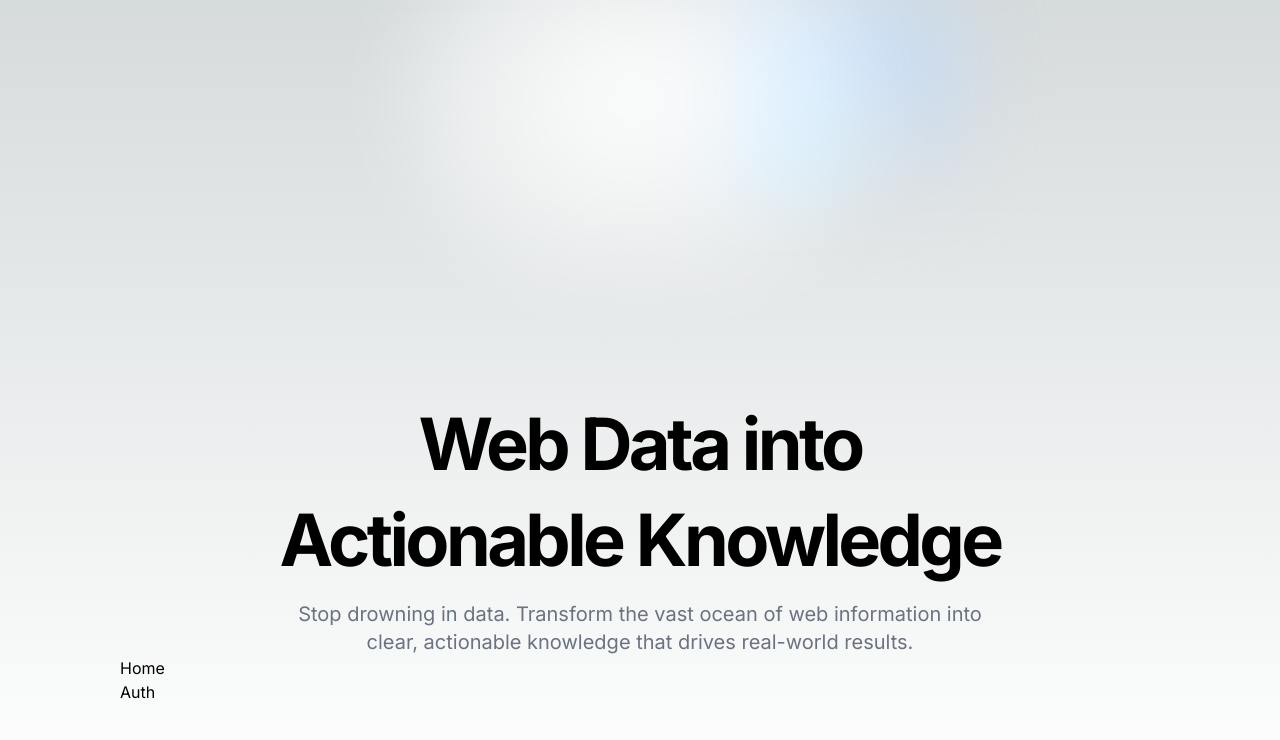
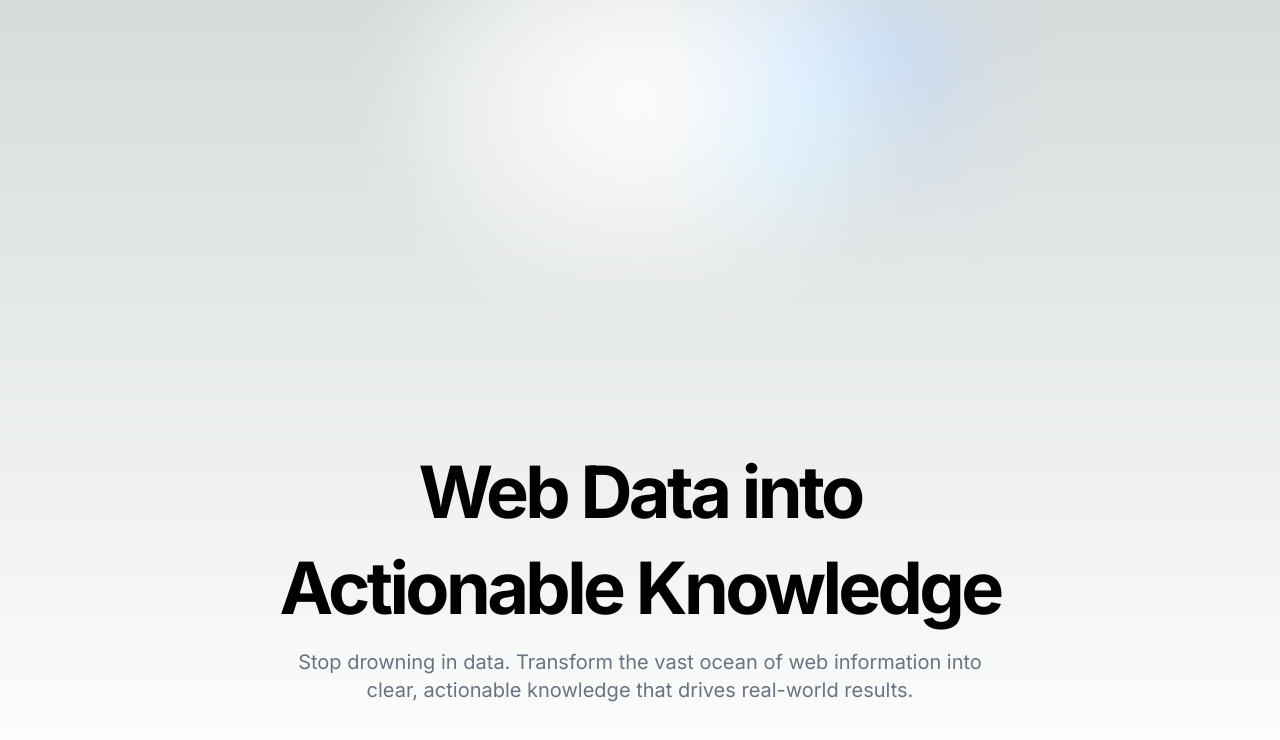
Before and after one commit to davidumoru/scryer, a Next.js app in the folder client/: page / in a window 1280 px wide. Shown: the top 740 px of the page. Built offline with nearby package versions, Linux system fonts and the light colour scheme.

Commit message:
Remove links

```diff
--- a/client/components/hero.tsx
+++ b/client/components/hero.tsx
@@ -1,5 +1,3 @@
-import Link from "next/link";
-
 export function Hero() {
   return (
     <div className="container px-4 md:px-6">
@@ -17,14 +15,6 @@ export function Hero() {
           </p>
         </div>
       </div>
-      <ul>
-        <li>
-          <Link href="/">Home</Link>
-        </li>
-        <li>
-          <Link href="/auth">Auth</Link>
-        </li>
-      </ul>
     </div>
   );
 }
```
